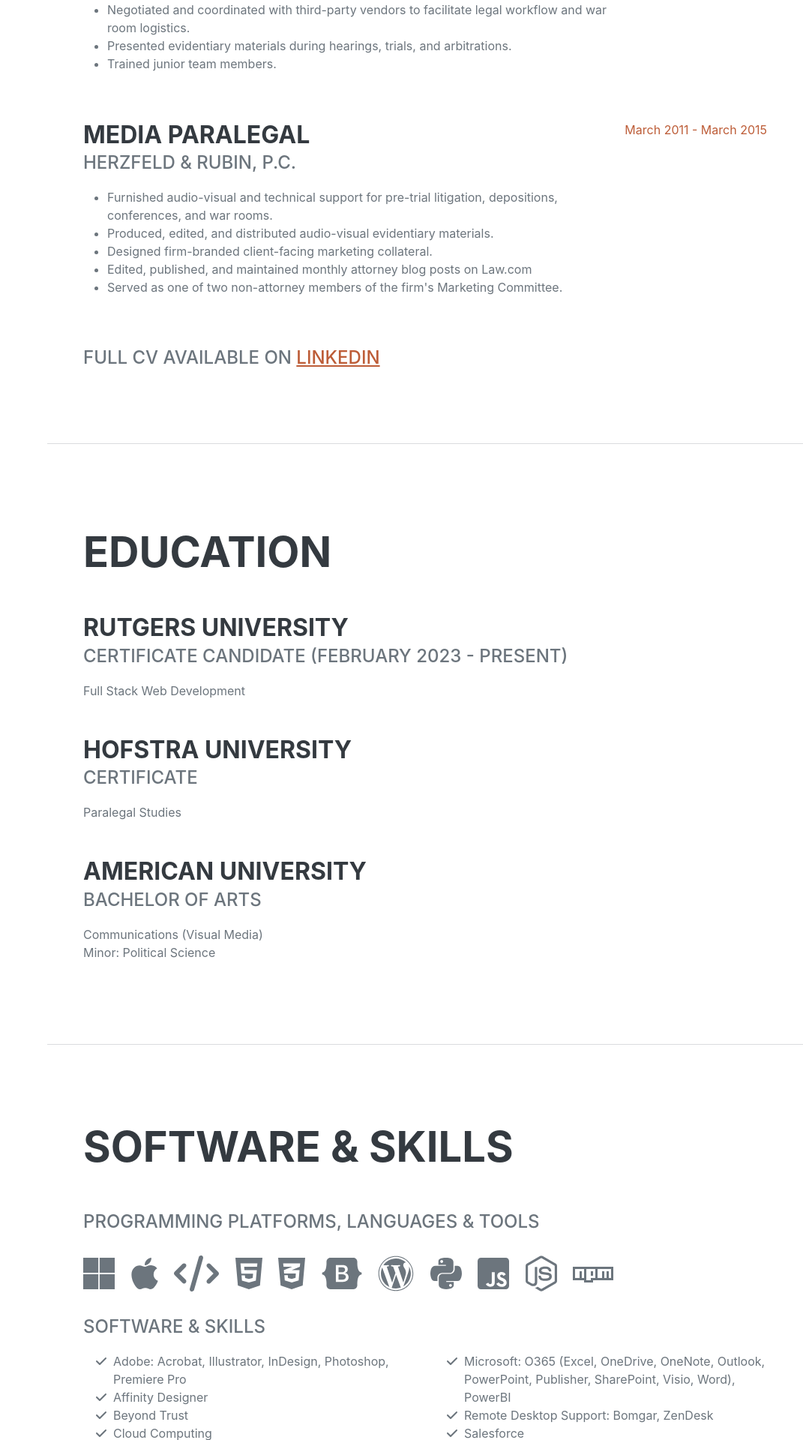
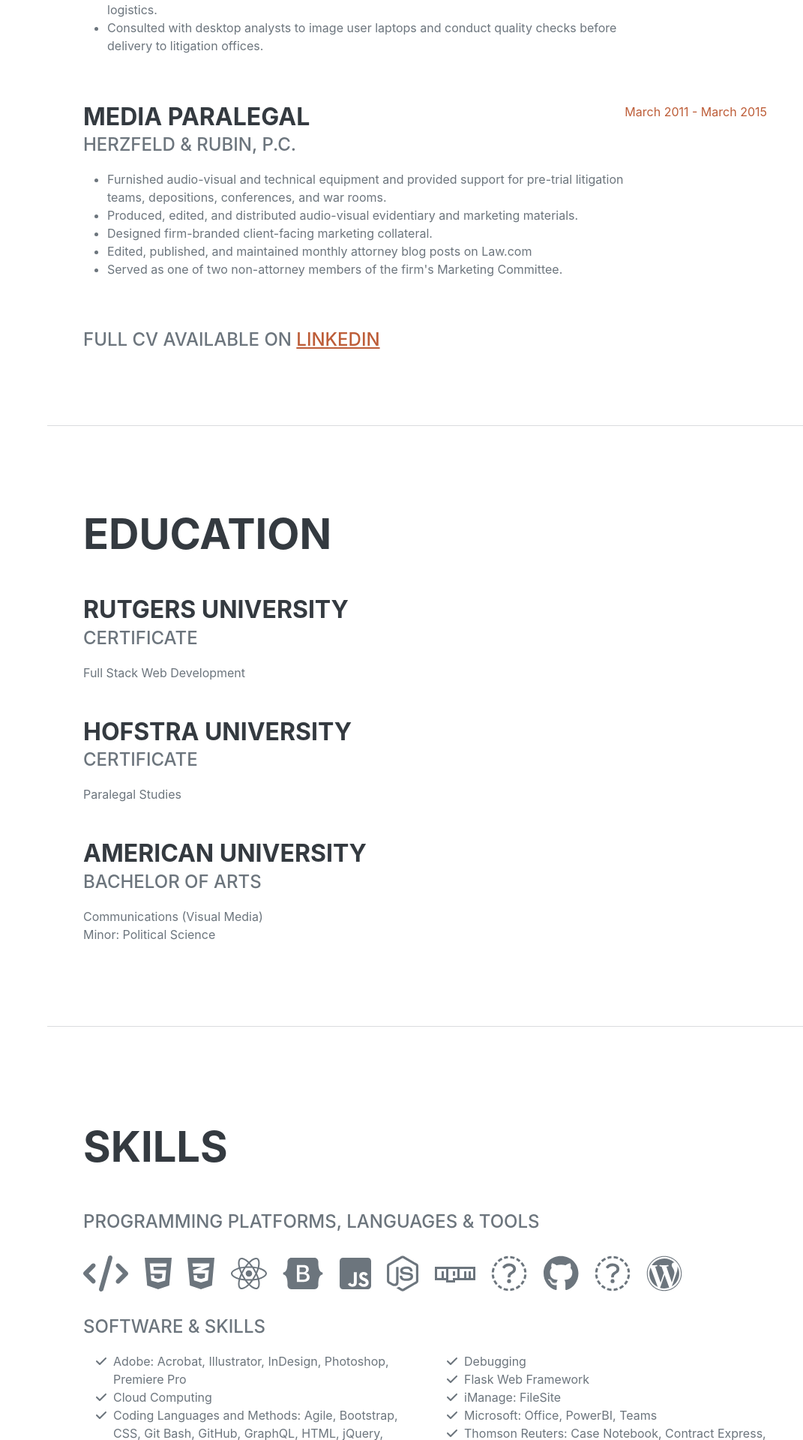
Before and after one commit to ejseader/flask_resume, a Flask app: page / in a window 1280 px wide. Shown: the part 1720-3640 px from the top of the page at 75% size, without its empty margins (209-1280 px from the left). Run offline with Flask 2, Linux system fonts and the light colour scheme; some libraries are stand-ins or nearby versions; some web fonts are replaced.

Commit message:
Updates to About, Experience, and Skills sections

```diff
--- a/templates/index.html
+++ b/templates/index.html
@@ -47,13 +47,13 @@
                     <div class="subheading mb-5">
                         Cherry Hill, NJ · <a href="mailto:eric@ericseader.com">eric@ericseader.com</a>
                     </div>
-                    <p class="lead mb-5">A customer-facing, technical account manager specializing in SaaS pre/post-sales, implementation, onboarding, support, value-add services, and customer success.</li>
+                    <p class="lead mb-5">A customer-facing technical account manager and customer success specialist leveraging proficiencies in SaaS pre-sales consulting and post-sales implementation, onboarding, technical support, and value-add services. Creative troubleshooter and problem-solver with a passion for taking projects from concept to production and presenting available technology to customers as an asset, rather than a hindrance, to their expertise.</li>
 
 </p>
                     <div class="social-icons">
                         <a class="social-icon" href="https://linkedin.com/in/ejseader" target="_blank"><i class="fab fa-linkedin-in"></i></a>
                         <a class="social-icon" href="https://github.com/ejseader" target="_blank"><i class="fab fa-github"></i></a>
-                        <a class="social-icon" href="https://twitter.com/ericseadertr" target="_blank"><i class="fab fa-twitter"></i></a>
+                        <a class="social-icon" href="https://seader-portfolio-react.vercel.app" target="_blank"><i class="fa-brands fa-react"></i></a>
                     </div>
                 </div>
             </section>
@@ -66,13 +66,11 @@
                         <div class="flex-grow-1">
                             <h3 class="mb-0">Technical Account Manager</h3>
                             <div class="subheading mb-3">Thomson Reuters, Inc.</div>
-                            <p><ul><li>Managed Enterprise SaaS and on-premises products for AmLaw 100law firms, state and local governments, and universities, and developed custom user content interfaces.</li>
-                            <li>Actively supported the sales team in pre-sales and renewal calls, telepresence, and live presentations for 700+ mid-size and global large law firms.</li>
-                            <li>Administered post-sale onboarding and cost recovery consulting.</li>
-                            <li>Guided integration and implementation of desktop legal workflow solutions.</li>
-                            <li>Championed clients in resolving technical product issues, advanced product inquiries, and liaised with technical and customer support teams.</li>
-                            <li>Identified opportunities to support consistent, positive revenue growth year-over-year and achieve divisional goals.</li>
-                            <li>Led technology-focused CLE presentations for mid-size and global large law firms and federal, state, and localgovernments.</li></ul></p>
+                            <p><ul><li>Provided technical consulting and support for sales team on pre-sales and renewal calls and presentations, both in person and via telepresence, as well as customer relationship management.</li>
+                            <li>Served as primary technical contact for customers, conducting project kick-off and regular status calls, and liaising with sales, customer service, and technical support teams to ensure customer success.</li>
+                            <li>Identified opportunities to support departmental goals and achieved positive revenue growth year-over-year.</li>
+                            <li>Administered post-sale onboarding and guided implementation of enterprise SaaS and on-premises legal workflow solutions for 600+ top tier law firms, state and local governments, and universities, and developed custom user interfaces utilizing HTML and CSS.</li>
+                            <li>Led technology-focused presentations for mid-size and global large law firms as well as federal, state, and local governments.</li></ul></p>
                         </div>
                         <div class="flex-shrink-0"><span class="text-primary">October 2017 - December 2022</span></div>
                     </div>
@@ -80,13 +78,11 @@
                         <div class="flex-grow-1">
                             <h3 class="mb-0">Trial Technology Specialist</h3>
                             <div class="subheading mb-3">Paul, Weiss, Rifkind, Wharton & Garrison, LLP</div>
-                            <p><ul><li>Installed and maintained remote litigation offices throughout the U.S. utilizing Cisco VPN devices and Citrix remote desktop environments.</li>
-                            <li>Provided desk-side technical support and to trial teams on-site.</li>
-                            <li>Consulted with desktop analysts to image user laptops and conduct quality checks for remote offices.</li>
-                            <li>Engaged with partners, associates, paralegals, and Fortune 500 clients to bolster trial, graphics, and technology needs.</li>
-                            <li>Negotiated and coordinated with third-party vendors to facilitate legal workflow and war room logistics.</li>
+                            <p><ul><li>Installed and maintained networking and storage equipment and provided on-site technical support to litigation teams in remote, transitory offices throughout the United States.</li>
+                            <li>Engaged with law firm partners, associates, paralegals, and Fortune 500 clients to bolster trial graphics and technology needs.</li>
                             <li>Presented evidentiary materials during hearings, trials, and arbitrations.</li>
-                            <li>Trained junior team members.</li></ul></p>
+                            <li>Negotiated and coordinated with third-party vendors to facilitate remote litigation office logistics.</li>
+                            <li>Consulted with desktop analysts to image user laptops and conduct quality checks before delivery to litigation offices.</li></ul></p>
                         </div>
                         <div class="flex-shrink-0"><span class="text-primary">March 2015 - June 2017</span></div>
                     </div>
@@ -94,8 +90,8 @@
                         <div class="flex-grow-1">
                             <h3 class="mb-0">Media Paralegal</h3>
                             <div class="subheading mb-3">Herzfeld & Rubin, P.C.</div>
-                            <p><ul><li>Furnished audio-visual and technical support for pre-trial litigation, depositions, conferences, and war rooms.</li>
-                            <li>Produced, edited, and distributed audio-visual evidentiary materials.</li>
+                            <p><ul><li>Furnished audio-visual and technical equipment and provided support for pre-trial litigation teams, depositions, conferences, and war rooms.</li>
+                            <li>Produced, edited, and distributed audio-visual evidentiary and marketing materials.</li>
                             <li>Designed firm-branded client-facing marketing collateral.</li>
                             <li>Edited, published, and maintained monthly attorney blog posts on Law.com</li>
                             <li>Served as one of two non-attorney members of the firm's Marketing Committee.</li></ul></p>
@@ -117,7 +113,7 @@
                     <div class="d-flex flex-column flex-md-row justify-content-between mb-5">
                         <div class="flex-grow-1">
                             <h3 class="mb-0">Rutgers University</h3>
-                            <div class="subheading mb-3">Certificate Candidate (February 2023 - Present)</div>
+                            <div class="subheading mb-3">Certificate</div>
                             <div>Full Stack Web Development</div>
                         </div>
                     </div>
@@ -142,20 +138,21 @@
             <!-- Skills-->
             <section class="resume-section" id="skills">
                 <div class="resume-section-content">
-                    <h2 class="mb-5">Software & Skills</h2>
+                    <h2 class="mb-5">Skills</h2>
                     <div class="subheading mb-3">Programming Platforms, Languages & Tools</div>
                     <ul class="list-inline dev-icons">
-                        <li class="list-inline-item"><i class="fab fa-brands fa-microsoft" alt="Coding"></i></li>
-                        <li class="list-inline-item"><i class="fab fa-brands fa-apple" alt="Coding"></i></li>
                         <li class="list-inline-item"><i class="fa-solid fa-code" alt="Coding"></i></li>
                         <li class="list-inline-item"><i class="fab fa-html5" alt="HTML5"></i></li>
                         <li class="list-inline-item"><i class="fab fa-css3-alt" alt="CSS3"></i></li>
+                        <li class="list-inline-item"><i class="fab fa-brands fa-react"></i></li>
                         <li class="list-inline-item"><i class="fab fa-brands fa-bootstrap" alt="Bootstrap"></i></li>
-                        <li class="list-inline-item"><i class="fab fa-wordpress"></i></li>
-                        <li class="list-inline-item"><i class="fab fa-brands fa-python"></i></li>
                         <li class="list-inline-item"><i class="fab fa-js-square"></i></li>
                         <li class="list-inline-item"><i class="fab fa-node-js"></i></li>
                         <li class="list-inline-item"><i class="fab fa-npm"></i></li>
+                        <li class="list-inline-item"><i class="fab fa-solid fa-database"></i></li>
+                        <li class="list-inline-item"><i class="fab fa-brands fa-github"></i></li>
+                        <li class="list-inline-item"><i class="fab fa-solid fa-code-commit"></i></li>
+                        <li class="list-inline-item"><i class="fab fa-wordpress"></i></li>
                     </ul>
                     <div class="subheading mb-3">Software & Skills</div>
                     <div class="row"><div class="col">
@@ -166,58 +163,42 @@
                         </li>
                         <li>
                             <span class="fa-li"><i class="fas fa-check"></i></span>
-                            Affinity Designer
-                        </li>
-                        <li>
-                            <span class="fa-li"><i class="fas fa-check"></i></span>
-                            Beyond Trust
-                        </li>
-                        <li>
-                            <span class="fa-li"><i class="fas fa-check"></i></span>
                             Cloud Computing
                         </li>
                         <li>
                             <span class="fa-li"><i class="fas fa-check"></i></span>
-                            Debugging and Bug Tracking (Jira)
+                            Coding Languages and Methods: Agile, Bootstrap, CSS, Git Bash, GitHub, GraphQL, HTML, jQuery, Javascript, MERN stack, MySQL, REST APIs, SQL, Tailwind
                         </li>
                         <li>
                             <span class="fa-li"><i class="fas fa-check"></i></span>
-                            Flask (web framework)
+                            Cost Recovery
                         </li>
                         <li>
                             <span class="fa-li"><i class="fas fa-check"></i></span>
-                            GIMP
+                            Customer Success and Support
                         </li>
                         <li>
                             <span class="fa-li"><i class="fas fa-check"></i></span>
-                            Git Bash
-                        </li>
-                        <li>
-                            <span class="fa-li"><i class="fas fa-check"></i></span>
-                            GitHub
-                        </li>
-                        <li>
-                            <span class="fa-li"><i class="fas fa-check"></i></span>
-                            iManage FileSite
+                            CRM and Issue-Tracking: Jira, Salesforce, Zendesk
                         </li>
                     </ul></div>
                     <div class="col">
                     <ul class="fa-ul mb-0">
                         <li>
                             <span class="fa-li"><i class="fas fa-check"></i></span>
-                            Microsoft: O365 (Excel, OneDrive, OneNote, Outlook, PowerPoint, Publisher, SharePoint, Visio, Word), PowerBI
+                            Debugging
                         </li>
                         <li>
                             <span class="fa-li"><i class="fas fa-check"></i></span>
-                            Remote Desktop Support: Bomgar, ZenDesk
+                            Flask Web Framework
                         </li>
                         <li>
                             <span class="fa-li"><i class="fas fa-check"></i></span>
-                            Salesforce
+                            iManage: FileSite
                         </li>
                         <li>
                             <span class="fa-li"><i class="fas fa-check"></i></span>
-                            Telepresence: GoToMeeting, Skype, Teams, Webex, Zoom
+                            Microsoft: Office, PowerBI, Teams
                         </li>
                         <li>
                             <span class="fa-li"><i class="fas fa-check"></i></span>
@@ -226,10 +207,6 @@
                         <li>
                             <span class="fa-li"><i class="fas fa-check"></i></span>
                             TrialDirector
-                        </li>
-                        <li>
-                            <span class="fa-li"><i class="fas fa-check"></i></span>
-                            Wireshark
                         </li>
                     </ul>
                 </div></div>
```
